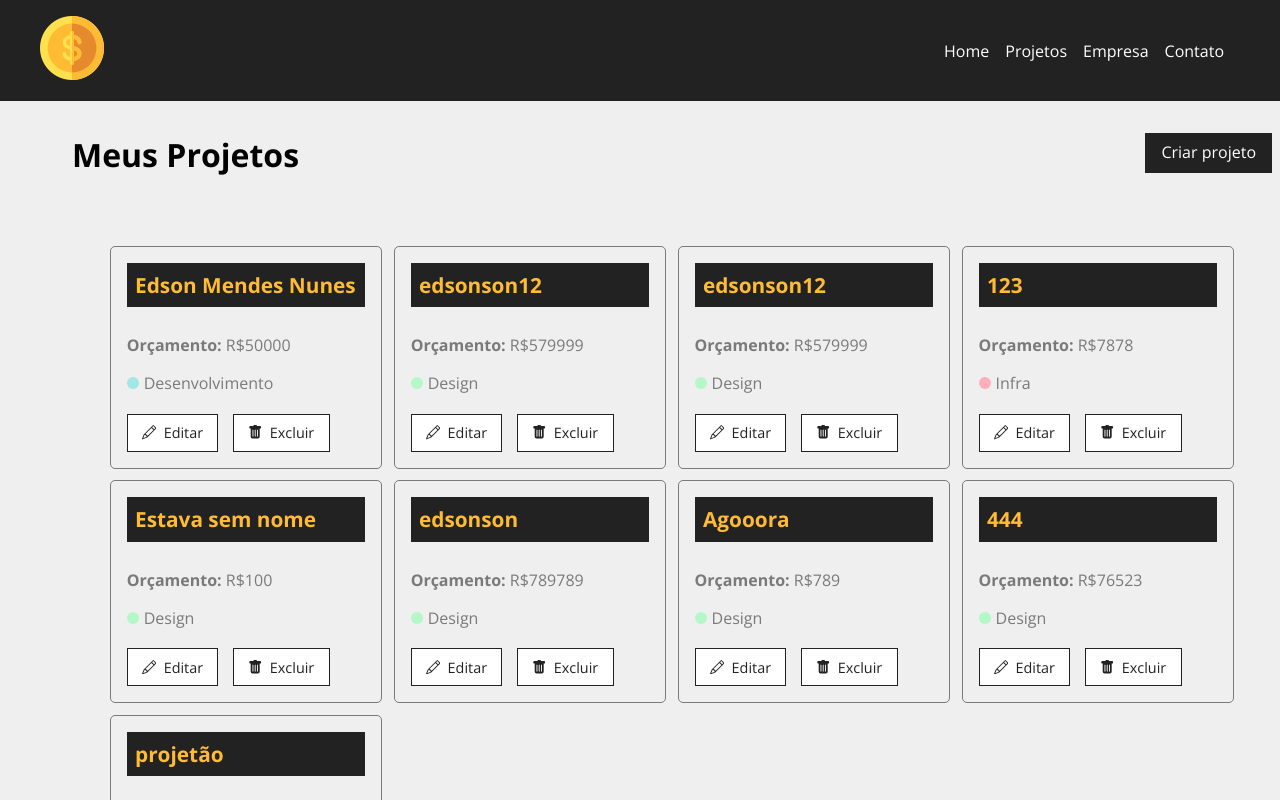
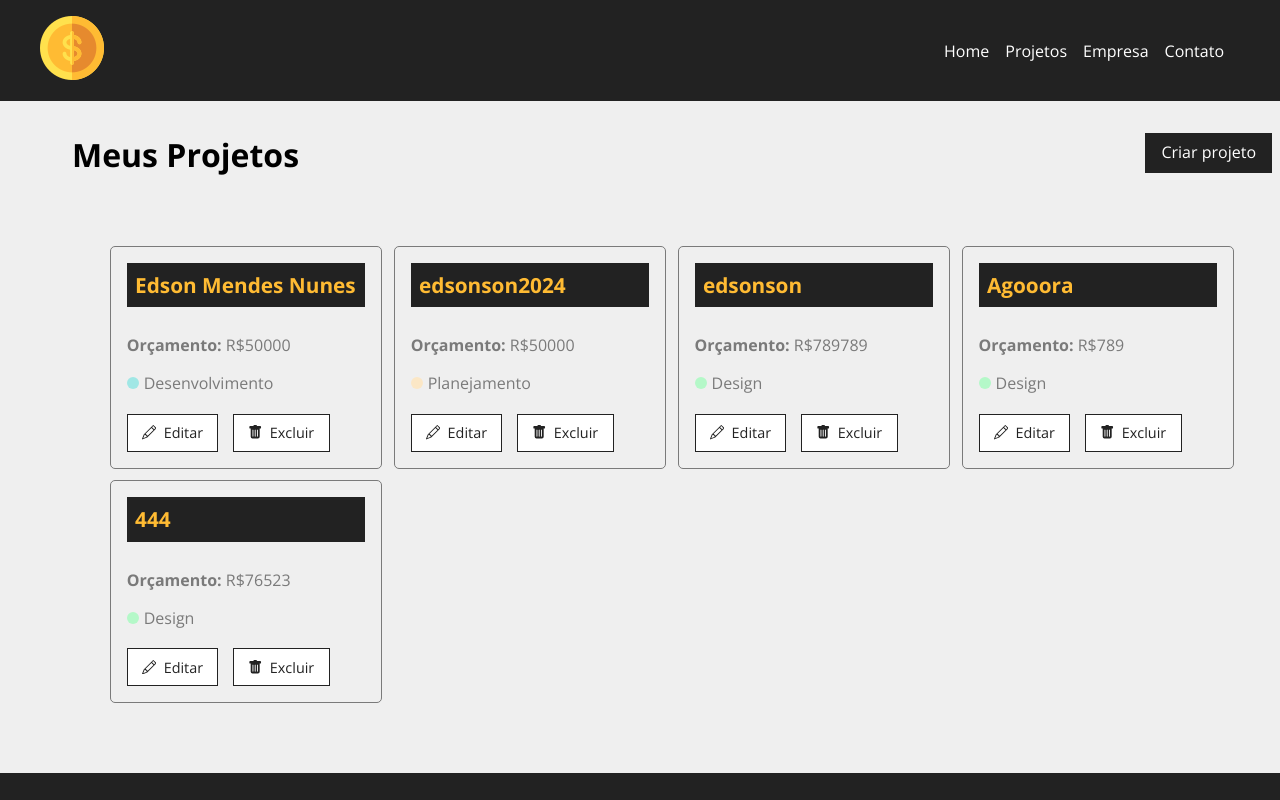
Before and after one commit to edsonmendz/costs, a React (Create React App) app: page /projects in a window 1280 px wide. Shown: the top 800 px of the page. Built offline with nearby package versions, Linux system fonts and the light colour scheme; data requests are answered from the project's data file.

Commit message:
quase acabando

```diff
--- a/db.json
+++ b/db.json
@@ -13,47 +13,21 @@
     },
     {
       "id": "d686",
-      "name": "edsonson12",
-      "budget": "579999",
+      "name": "edsonson2024",
+      "budget": "50000",
       "category": {
-        "id": "3",
-        "name": "Design"
+        "id": "4",
+        "name": "Planejamento"
       },
-      "cost": 0,
-      "services": []
-    },
-    {
-      "id": "192b",
-      "name": "edsonson12",
-      "budget": "579999",
-      "category": {
-        "id": "3",
-        "name": "Design"
-      },
-      "cost": 0,
-      "services": []
-    },
-    {
-      "id": "9908",
-      "name": "123",
-      "budget": "7878",
-      "category": {
-        "id": "1",
-        "name": "Infra"
-      },
-      "cost": 0,
-      "services": []
-    },
-    {
-      "id": "91c7",
-      "name": "Estava sem nome",
-      "budget": "100",
-      "category": {
-        "id": "3",
-        "name": "Design"
-      },
-      "cost": 0,
-      "services": []
+      "cost": null,
+      "services": [
+        {
+          "id": "fac84f85-917a-4f80-95ae-ee92b5fdc2c7"
+        },
+        {
+          "id": "cbeca00b-cdc6-44b2-9f8c-1914e42ef7ff"
+        }
+      ]
     },
     {
       "id": "5d0f",
@@ -87,17 +61,6 @@
       },
       "cost": 0,
       "services": []
-    },
-    {
-      "id": "a276",
-      "name": "projetão",
-      "budget": "999999",
-      "category": {
-        "id": "2",
-        "name": "Desenvolvimento"
-      },
-      "cost": 0,
-      "services": []
     }
   ],
   "categories": [
--- a/src/components/pages/Project.css
+++ b/src/components/pages/Project.css
@@ -18,7 +18,16 @@
     font-weight: bold;
   }
 
-  .details_container,
+  .details_container {
+    border-bottom: 1px solid #7a7a7a;
+    padding-bottom: 1.2em;
+    margin-bottom: 1.2em;
+    display: flex;
+    justify-content: space-between;
+    flex-wrap: wrap;
+  }
+
+
   .service_form_container {
     border-bottom: 1px solid #7a7a7a;
     padding-bottom: 1.2em;
--- a/src/components/pages/Project.jsx
+++ b/src/components/pages/Project.jsx
@@ -9,8 +9,8 @@ import Loading from '../layout/Loading'
 import Container from '../layout/Container'
 import ProjectForm from '../project/ProjectForm'
 import Message from '../layout/Message'
-//import ServiceForm from '../service/ServiceForm'
-//import ServiceCard from '../service/ServiceCard'
+import ServiceForm from '../service/ServiceForm'
+import ServiceCard from '../service/ServiceCard'
 
 function Project() {
   let { id } = useParams()
@@ -36,11 +36,12 @@ function Project() {
             setProject(data)
             setServices(data.services)
           }),
-      0,
+      1000,
     )
   }, [id])
 
   function editPost(project) {
+    setMessage('')
     // budget validation
     if (project.budget < project.cost) {
       setMessage('O Orçamento não pode ser menor que o custo do projeto!')
@@ -140,7 +141,7 @@ function Project() {
         <div className='project_details'>
           <Container customClass="column">
             {message && <Message type={type} msg={message} />}
-            <div className='details_container'>
+            <div className='details_container form'>
               <h1>Projeto: {project.name}</h1>
               <button className='btn' onClick={toggleProjectForm}>
                 {!showProjectForm ? 'Editar projeto' : 'Fechar'}
@@ -167,7 +168,7 @@ function Project() {
                 </div>
               )}
             </div>
-            <div className='service_form_container'>
+            <div className='service_form_container form'>
               <h2>Adicione um serviço:</h2>
               <button className='btn' onClick={toggleServiceForm}>
                 {!showServiceForm ? 'Adicionar Serviço' : 'Fechar'}
--- a/src/components/pages/Projects.jsx
+++ b/src/components/pages/Projects.jsx
@@ -38,6 +38,7 @@ function Projects() {
         }, [])
 
         function removeProject(id) {
+            setProjectMessage('')
             fetch(`http://localhost:5000/projects/${id}`, {
             method: "DELETE",
             headers: {
--- /dev/null
+++ b/src/components/service/ServiceCard.jsx
@@ -0,0 +1,28 @@
+import '../project/ProjectCard.css'
+
+import { BsFillTrashFill } from 'react-icons/bs'
+
+function ServiceCard({ id, name, cost, description, handleRemove }) {
+  const remove = (e) => {
+    e.preventDefault()
+    handleRemove(id, cost)
+  }
+
+  return (
+    <div className='project_card'>
+      <h4>{name}</h4>
+      <p>
+        <span>Custo total:</span> R${cost}
+      </p>
+      <p>{description}</p>
+      <div className='project_card_actions'>
+        <button onClick={remove}>
+          <BsFillTrashFill />
+          Excluir
+        </button>
+      </div>
+    </div>
+  )
+}
+
+export default ServiceCard
--- /dev/null
+++ b/src/components/service/ServiceForm.jsx
@@ -0,0 +1,48 @@
+import { useState } from 'react'
+import Input from '../form/input'
+import SubmitButton from '../form/SubmitButton'
+
+import '../project/ProjectForm.css'
+
+function ServiceForm({ handleSubmit, btnText, projectData }) {
+  const [service, setService] = useState({})
+
+  const submit = (e) => {
+    e.preventDefault()
+    projectData.services.push(service)
+    handleSubmit(projectData)
+  }
+
+  function handleChange(e) {
+    setService({ ...service, [e.target.name]: e.target.value })
+  }
+
+  return (
+    <form onSubmit={submit} className='form'>
+      <Input
+        type="text"
+        text="Nome do serviço"
+        name="name"
+        placeholder="Insira o nome do serviço"
+        handleOnChange={handleChange}
+      />
+      <Input
+        type="number"
+        text="Custo do serviço"
+        name="cost"
+        placeholder="Insira o valor total"
+        handleOnChange={handleChange}
+      />
+      <Input
+        type="text"
+        text="Descrição do projeto"
+        name="description"
+        placeholder="Descreva o serviço"
+        handleOnChange={handleChange}
+      />
+      <SubmitButton text={btnText} />
+    </form>
+  )
+}
+
+export default ServiceForm
```
